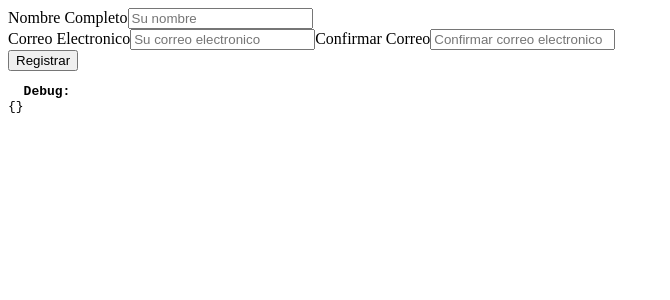
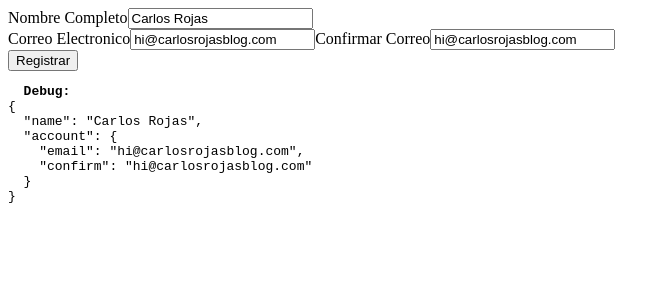
Before and after one commit to ion-book/demoapp3, an Angular app: page / in a window 1280 px wide. Shown: the top 300 px of the page, without its empty margins (0-670 px from the left). Built offline with nearby package versions, Linux system fonts and the light colour scheme.

Commit message:
One Way []

```diff
--- a/src/app/app.component.html
+++ b/src/app/app.component.html
@@ -4,7 +4,8 @@
     <input
       type="text"
       name="name"
-      placeholder="Su nombre">
+      placeholder="Su nombre"
+      [ngModel]="user.name">
   </label>
   <div>
     <label>
@@ -12,14 +13,16 @@
       <input
         type="email"
         name="email"
-        placeholder="Su correo electronico">
+        placeholder="Su correo electronico"
+        [ngModel]="user.account.email">
     </label>
     <label>
       <span>Confirmar Correo</span>
       <input
         type="email"
         name="confirm"
-        placeholder="Confirmar correo electronico">
+        placeholder="Confirmar correo electronico"
+        [ngModel]="user.account.confirm">
     </label>
   </div>
   <button type="submit">Registrar</button>
@@ -27,5 +30,5 @@
 
 <pre>
   <b>Debug:</b>
-{{ f.value | json }}
+{{ user | json }}
 </pre>
--- a/src/app/app.component.ts
+++ b/src/app/app.component.ts
@@ -8,10 +8,10 @@ import { Usuario } from './usuario';
 })
 export class AppComponent {
   user:Usuario ={
-    name: '',
+    name: 'Carlos Rojas',
     account: {
-      email: '',
-      confirm: ''
+      email: 'hi@carlosrojasblog.com',
+      confirm: 'hi@carlosrojasblog.com'
     }
   };
 }
```
